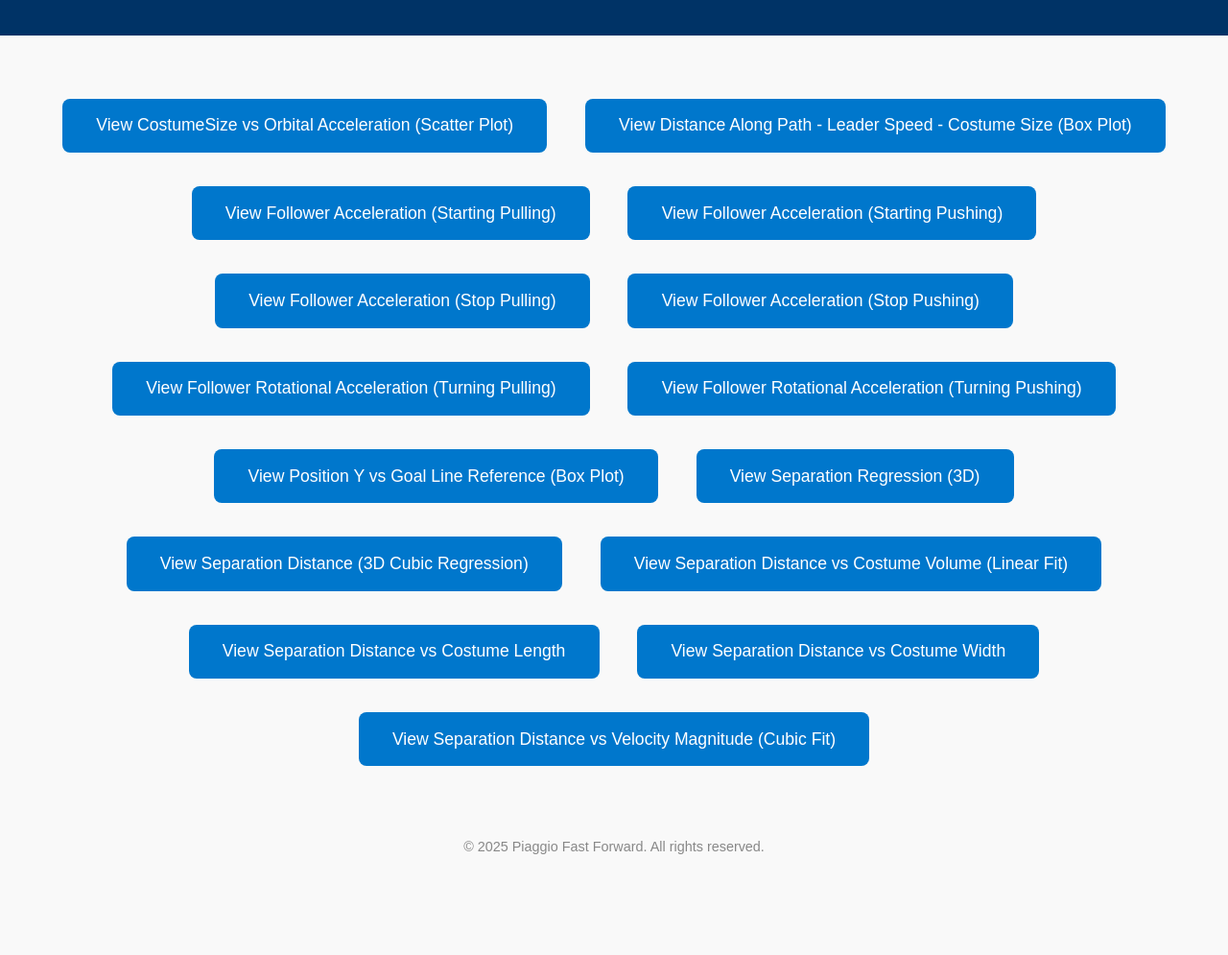
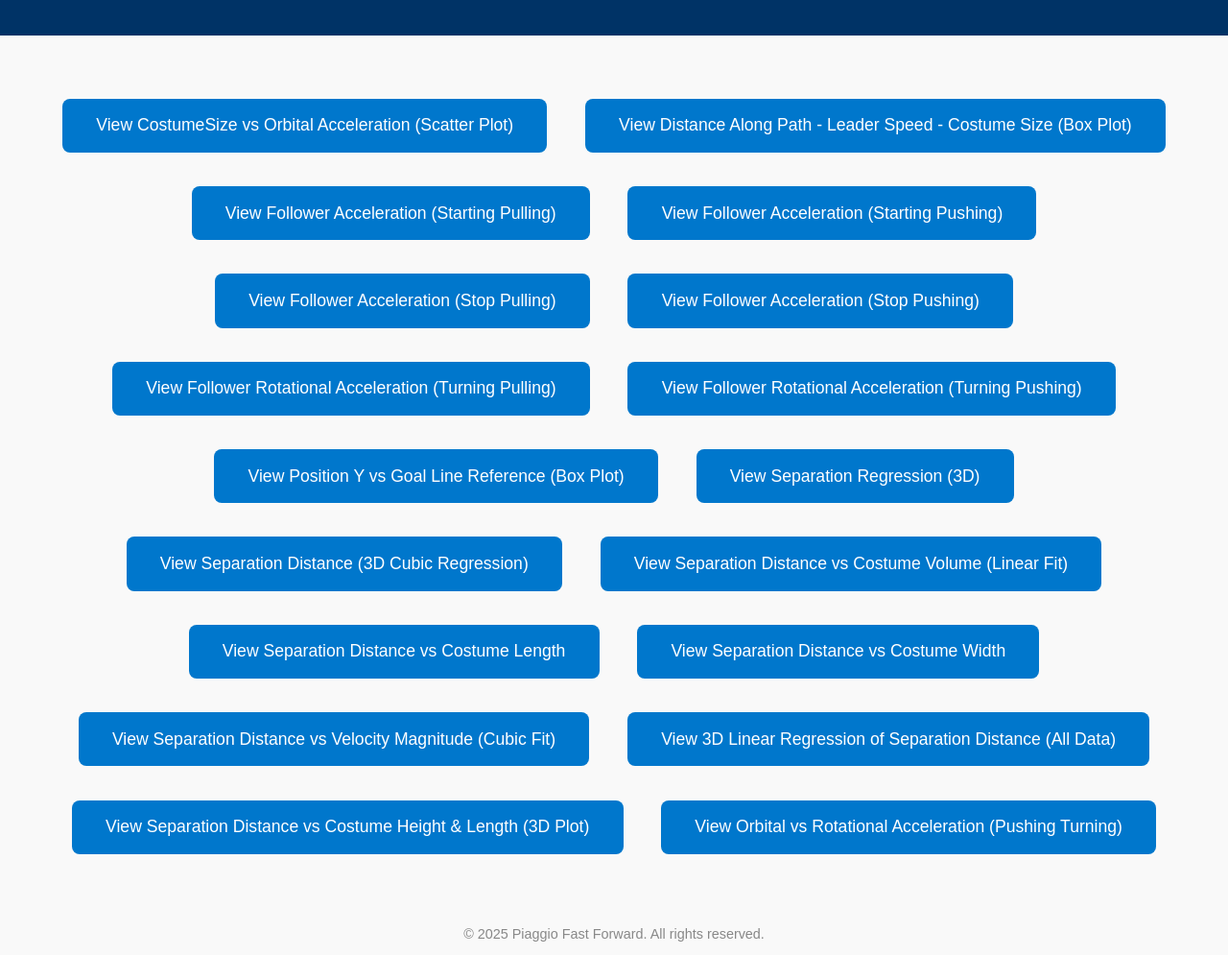
Before and after one commit to RuoheZhou9/SizeImpactAnalysis, a plain HTML site: page index.html in a window 1280 px wide. Shown: the part 98-1093 px from the top of the page at 96% size. Before the commit the page ends 1002 px from the top, so only its background shows below. Drawn offline with Linux system fonts and the light colour scheme.

Commit message:
Update index.html

```diff
--- a/index.html
+++ b/index.html
@@ -68,6 +68,10 @@
   <a href="SeparationDistance_FollowerCostumeLeader01_World-ScatterPlot-Costume Length (m).html" class="btn">View Separation Distance vs Costume Length</a>
   <a href="SeparationDistance_FollowerCostumeLeader01_World-ScatterPlot-Costume Width (m).html" class="btn">View Separation Distance vs Costume Width</a>
   <a href="SeparationDistance_VelocityMagnitude_CubicFit_AllData.html" class="btn">View Separation Distance vs Velocity Magnitude (Cubic Fit)</a>
+  <a href="SeparationDistance_3DLinearRegression_AllData.html" class="btn">View 3D Linear Regression of Separation Distance (All Data)</a>
+  <a href="SeparationDistance_CostumeHeight_CostumeLength(3dplot) (1).html" class="btn">View Separation Distance vs Costume Height & Length (3D Plot)</a>
+  <a href="OrbitalAcceleration_Leader01Follower01_World-RotationalAcceleration_Follower01_World_fil_PushingTurning(ScatterPlot) (1).html" class="btn">View Orbital vs Rotational Acceleration (Pushing Turning)</a>
+
 </div>
 
 
```
